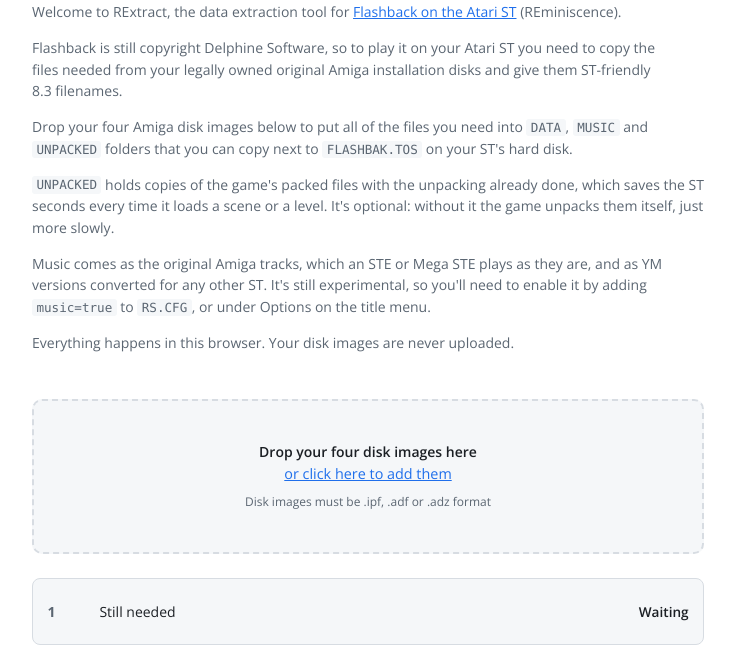
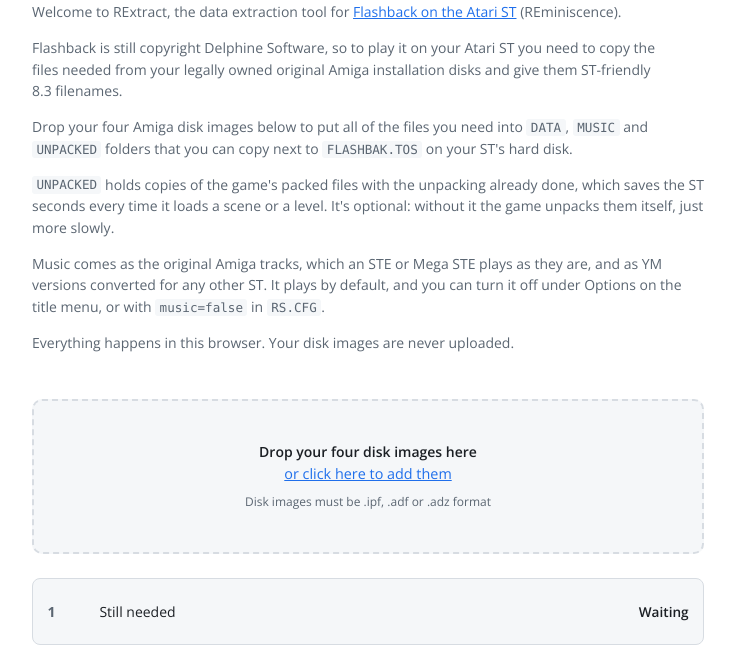
Before and after one commit to neilrackett/web-rextract, a website built with Vite: page index.html in a window 1280 px wide. Shown: the part 131-782 px from the top of the page, without its empty margins (272-1007 px from the left). Built offline with nearby package versions, Linux system fonts and the light colour scheme.

Commit message:
Music plays by default: say so, not "experimental"
The page still said music was experimental and had to be switched on
with music=true. The port has played it by default since r22: say so,
and how to turn it off - Options on the title menu, or music=false in
RS.CFG.

```diff
--- a/index.html
+++ b/index.html
@@ -72,9 +72,8 @@
 				<p>
 					Music comes as the original Amiga tracks, which an STE or Mega STE
 					plays as they are, and as YM versions converted for any other ST.
-					It's still experimental, so you'll need to enable it by adding
-					<code>music=true</code> to <code>RS.CFG</code>, or under Options on
-					the title menu.
+					It plays by default, and you can turn it off under Options on the
+					title menu, or with <code>music=false</code> in <code>RS.CFG</code>.
 				</p>
 				<p>
 					Everything happens in this browser. Your disk images are never uploaded.
```
